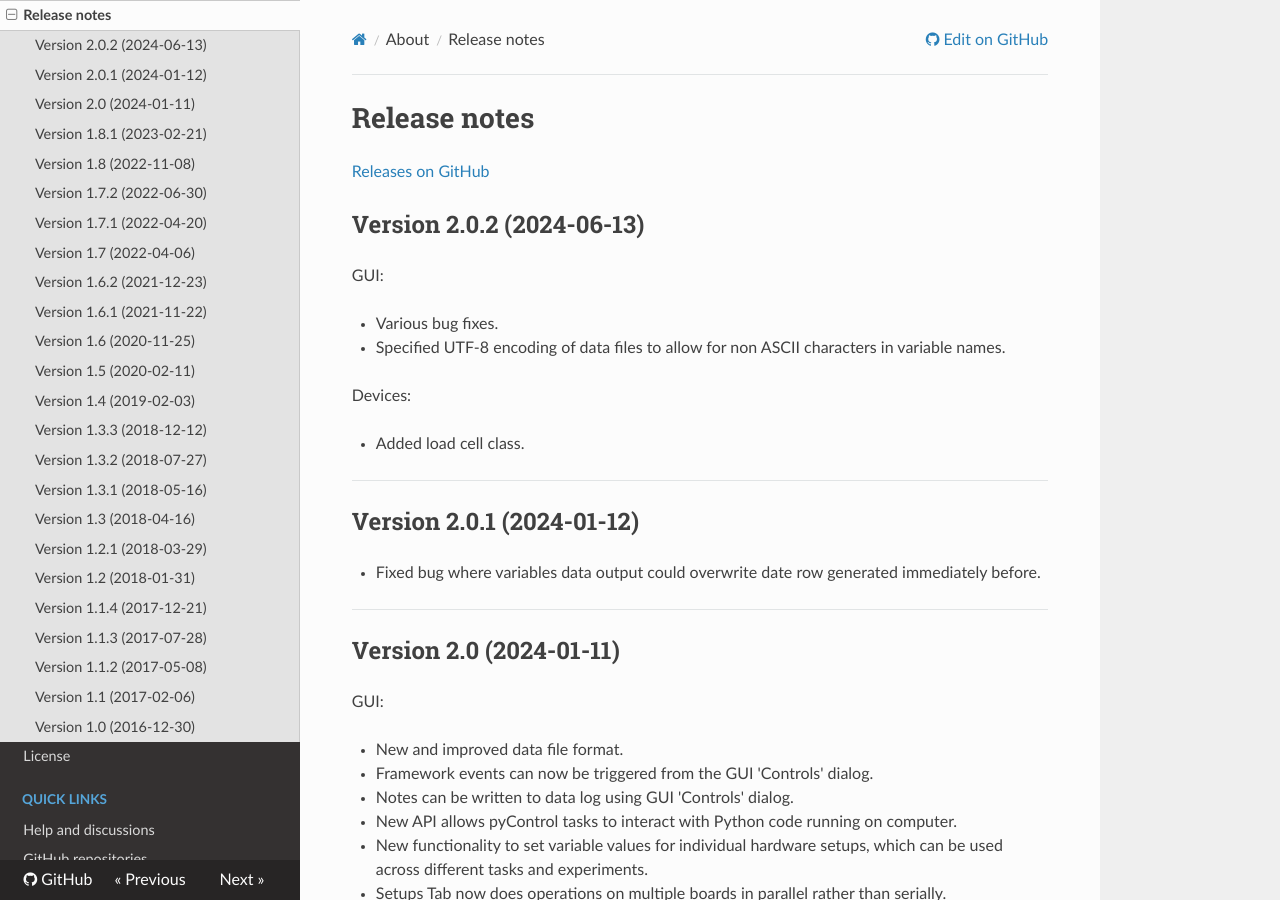
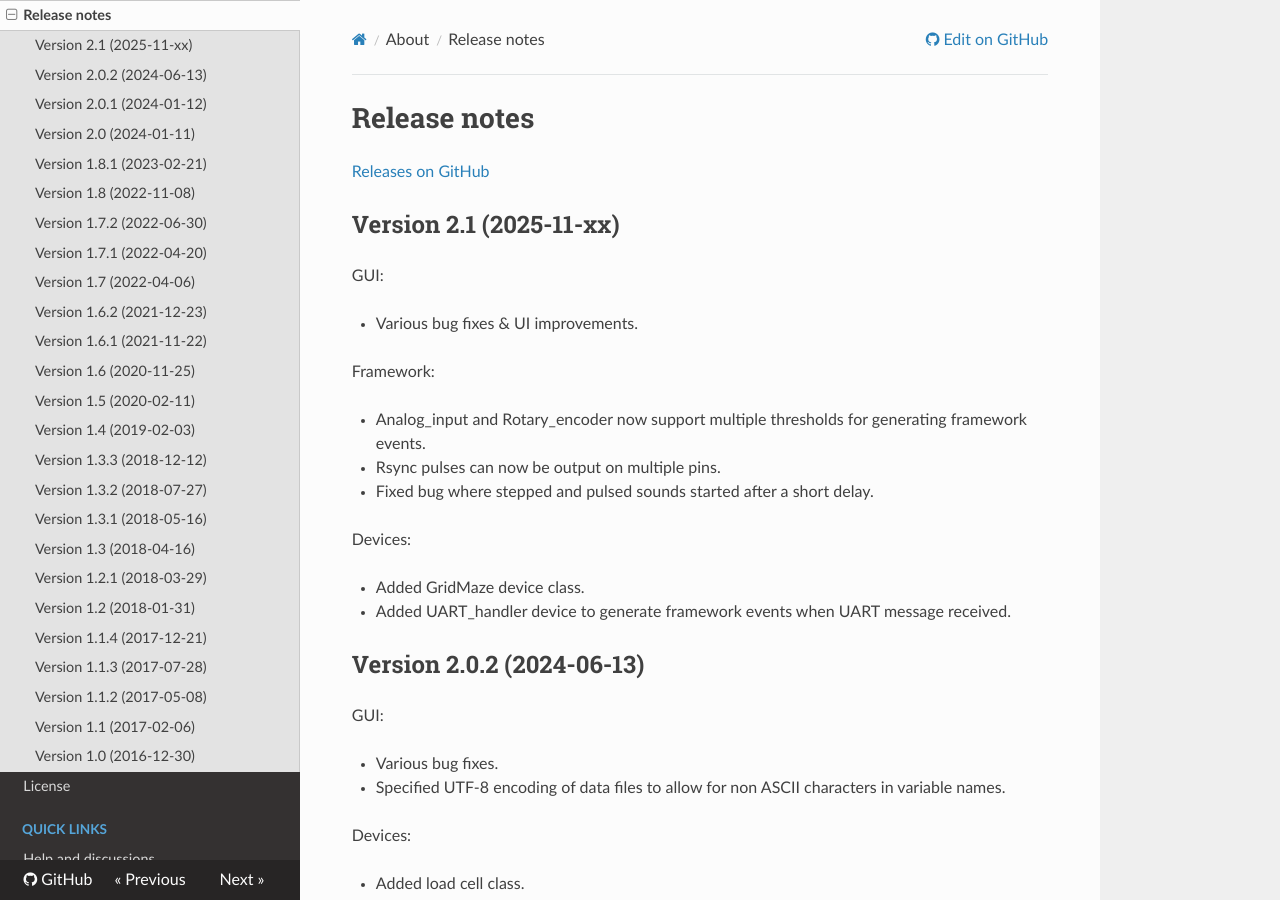
Before and after one commit to pyControl/docs, an MkDocs documentation site: the page built from docs/about/release-notes.md, in a window 1280 px wide and 900 px high. Built offline with MkDocs 1.6.1, drawn with Linux system fonts in a browser that asks for light colours; nearby versions of some CDN libraries.

Commit message:
Updated release notes for version 2.1

```diff
--- a/docs/about/release-notes.md
+++ b/docs/about/release-notes.md
@@ -1,6 +1,23 @@
 # Release notes
 
 [Releases on GitHub](https://github.com/pyControl/code/releases)
+
+## Version 2.1 (2025-11-xx)
+
+GUI:
+
+- Various bug fixes & UI improvements.
+
+Framework:
+
+- Analog_input and Rotary_encoder now support multiple thresholds for generating framework events.
+- Rsync pulses can now be output on multiple pins.
+- Fixed bug where stepped and pulsed sounds started after a short delay.
+
+Devices:
+
+- Added GridMaze device class.
+- Added UART_handler device to generate framework events when UART message received.
 
 ## Version 2.0.2 (2024-06-13)
 
```
